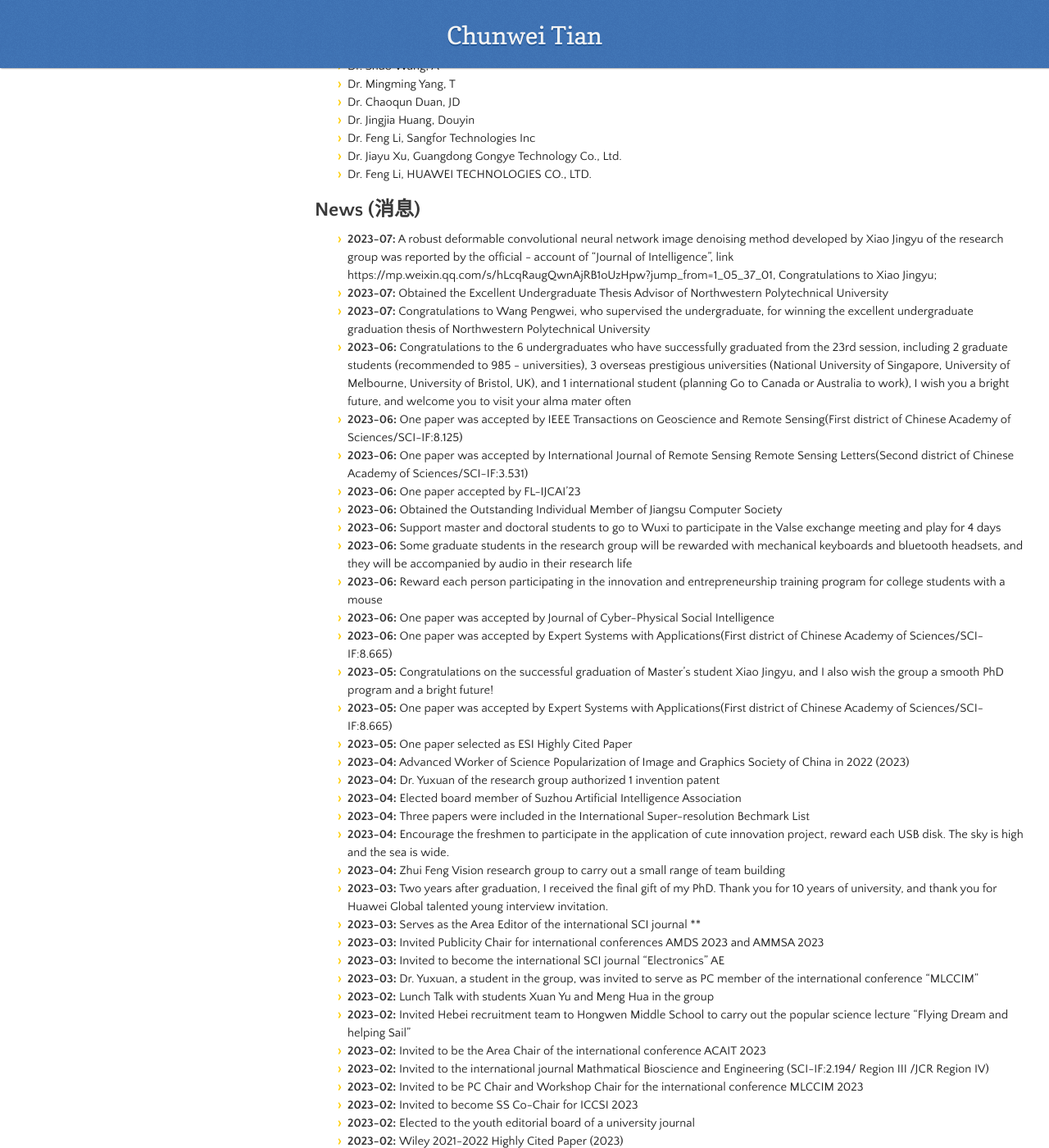
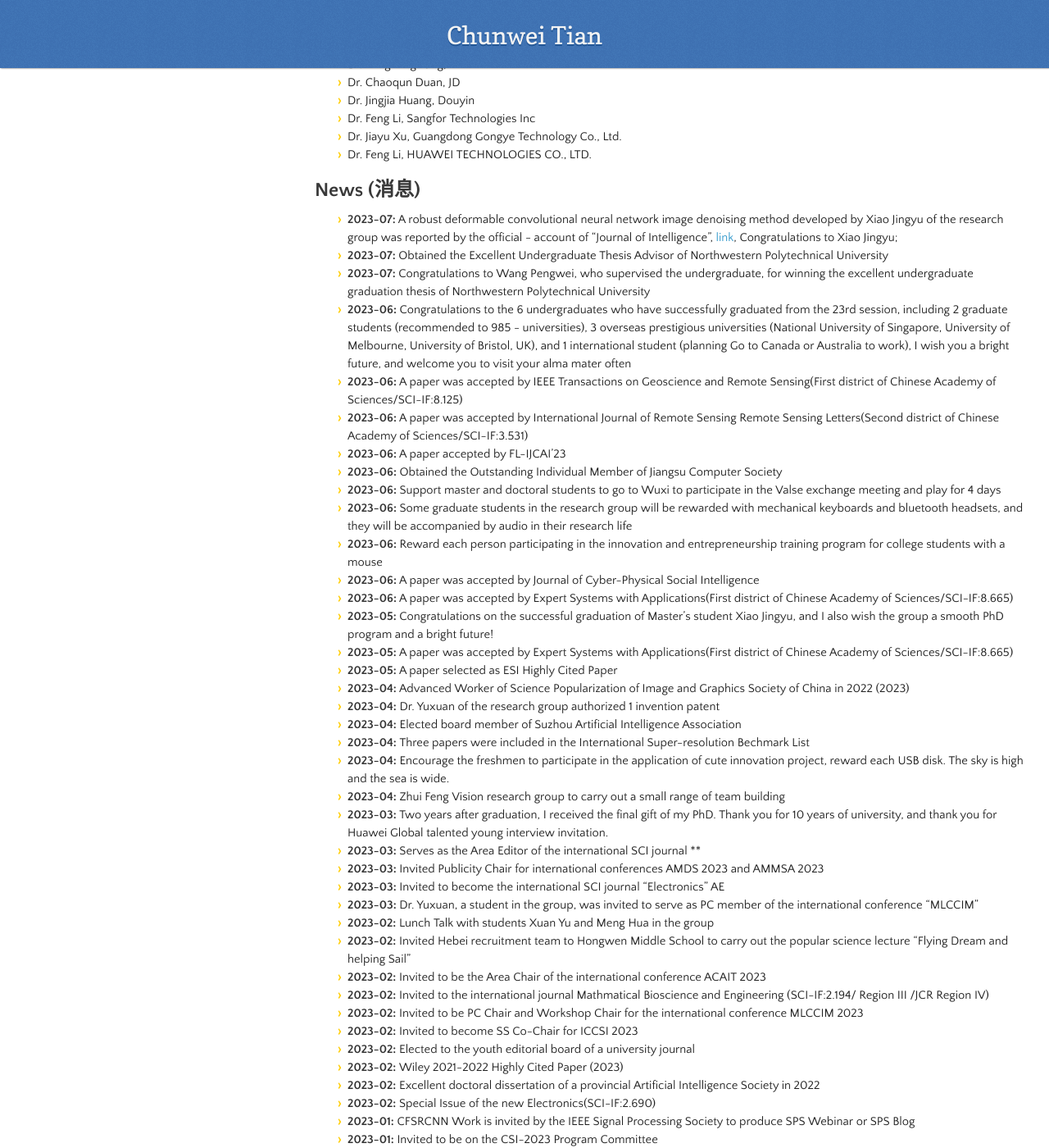
Before and after one commit to hellloxiaotian/hellloxiaotian.github.io, a Jekyll site: the page built from index.md, in a window 1280 px wide and 1400 px high, scrolled down 4789 px. Shown: the whole window at 82% size. Built offline with Jekyll 4.4.1, drawn with Linux system fonts in a browser that asks for light colours; nearby versions of some CDN libraries; our own code applies the rules of GitHub Pages for plain Markdown files; the repository's description, which GitHub fills in, is left out; some of the changed text lies outside the part shown.

Commit message:
Update index.md

```diff
--- a/index.md
+++ b/index.md
@@ -135,22 +135,22 @@ Major Research Project:  Noise Tolerance Computing and Flexible Low-Level Vision
 
 ## News (消息)
 
-- **2023-07:** A robust deformable convolutional neural network image denoising method developed by Xiao Jingyu of the research group was reported by the official - account of "Journal of Intelligence", link https://mp.weixin.qq.com/s/hLcqRaugQwnAjRB1oUzHpw?jump_from=1_05_37_01, Congratulations to Xiao Jingyu;
+- **2023-07:** A robust deformable convolutional neural network image denoising method developed by Xiao Jingyu of the research group was reported by the official - account of "Journal of Intelligence", [link](https://mp.weixin.qq.com/s/hLcqRaugQwnAjRB1oUzHpw?jump_from=1_05_37_01), Congratulations to Xiao Jingyu;
 - **2023-07:** Obtained the Excellent Undergraduate Thesis Advisor of Northwestern Polytechnical University
 - **2023-07:** Congratulations to Wang Pengwei, who supervised the undergraduate, for winning the excellent undergraduate graduation thesis of Northwestern Polytechnical University
 - **2023-06:** Congratulations to the 6 undergraduates who have successfully graduated from the 23rd session, including 2 graduate students (recommended to 985 - universities), 3 overseas prestigious universities (National University of Singapore, University of Melbourne, University of Bristol, UK), and 1 international student (planning Go to Canada or Australia to work), I wish you a bright future, and welcome you to visit your alma mater often
-- **2023-06:** One paper was accepted by IEEE Transactions on Geoscience and Remote Sensing(First district of Chinese Academy of Sciences/SCI-IF:8.125)
-- **2023-06:** One paper was accepted by International Journal of Remote Sensing Remote Sensing Letters(Second district of Chinese Academy of Sciences/SCI-IF:3.531)
-- **2023-06:** One paper accepted by FL-IJCAI'23
+- **2023-06:** A paper was accepted by IEEE Transactions on Geoscience and Remote Sensing(First district of Chinese Academy of Sciences/SCI-IF:8.125)
+- **2023-06:** A paper was accepted by International Journal of Remote Sensing Remote Sensing Letters(Second district of Chinese Academy of Sciences/SCI-IF:3.531)
+- **2023-06:** A paper accepted by FL-IJCAI'23
 - **2023-06:** Obtained the Outstanding Individual Member of Jiangsu Computer Society
 - **2023-06:** Support master and doctoral students to go to Wuxi to participate in the Valse exchange meeting and play for 4 days
 - **2023-06:** Some graduate students in the research group will be rewarded with mechanical keyboards and bluetooth headsets, and they will be accompanied by audio in their research life
 - **2023-06:** Reward each person participating in the innovation and entrepreneurship training program for college students with a mouse
-- **2023-06:** One paper was accepted by Journal of Cyber-Physical Social Intelligence
-- **2023-06:** One paper was accepted by Expert Systems with Applications(First district of Chinese Academy of Sciences/SCI-IF:8.665)
+- **2023-06:** A paper was accepted by Journal of Cyber-Physical Social Intelligence
+- **2023-06:** A paper was accepted by Expert Systems with Applications(First district of Chinese Academy of Sciences/SCI-IF:8.665)
 - **2023-05:** Congratulations on the successful graduation of Master's student Xiao Jingyu, and I also wish the group a smooth PhD program and a bright future!
-- **2023-05:** One paper was accepted by Expert Systems with Applications(First district of Chinese Academy of Sciences/SCI-IF:8.665)
-- **2023-05:** One paper selected as ESI Highly Cited Paper
+- **2023-05:** A paper was accepted by Expert Systems with Applications(First district of Chinese Academy of Sciences/SCI-IF:8.665)
+- **2023-05:** A paper selected as ESI Highly Cited Paper
 - **2023-04:** Advanced Worker of Science Popularization of Image and Graphics Society of China in 2022 (2023)
 - **2023-04:** Dr. Yuxuan of the research group authorized 1 invention patent
 - **2023-04:** Elected board member of Suzhou Artificial Intelligence Association
```
Also changed, not shown: other parts of index.md (+1 -1 lines).
